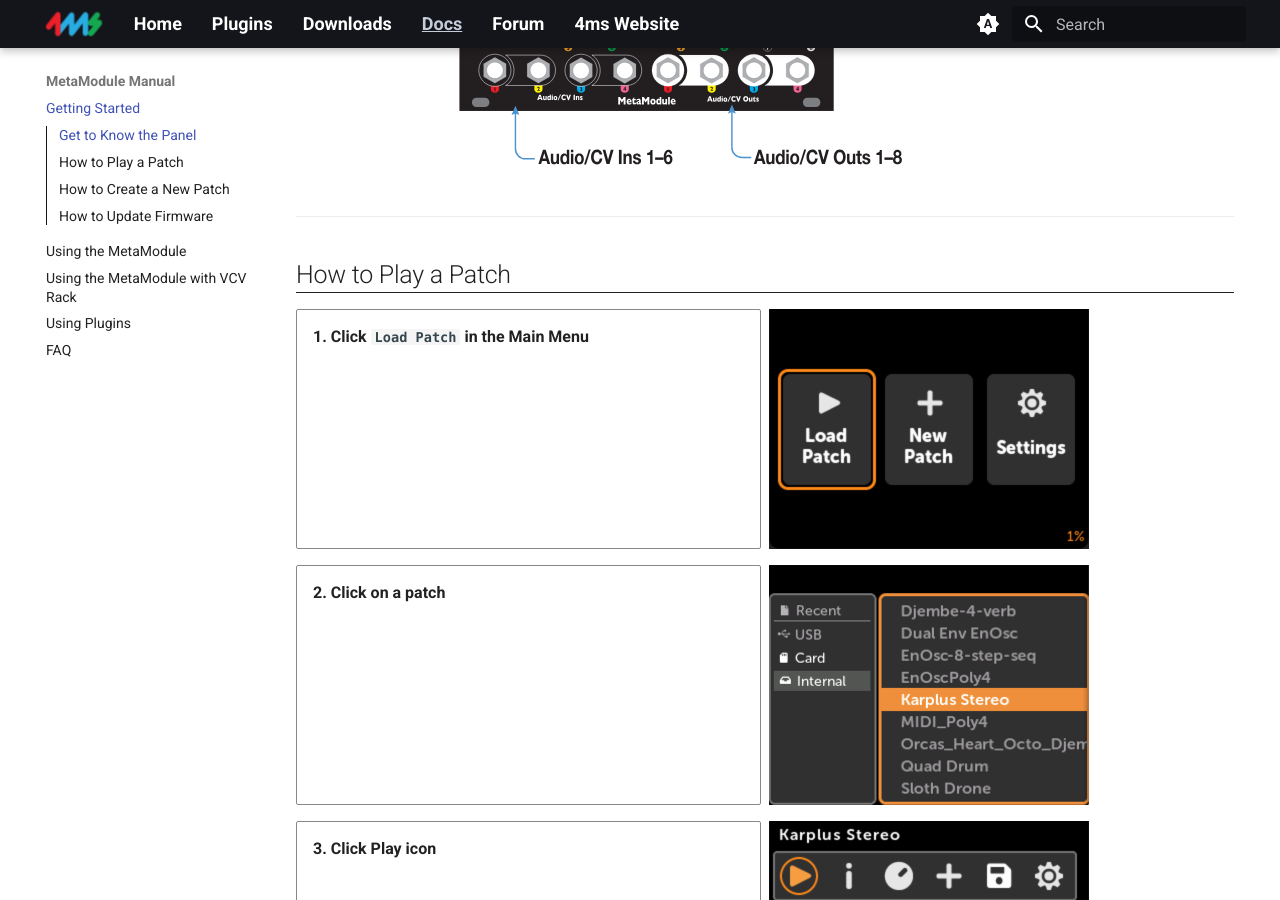
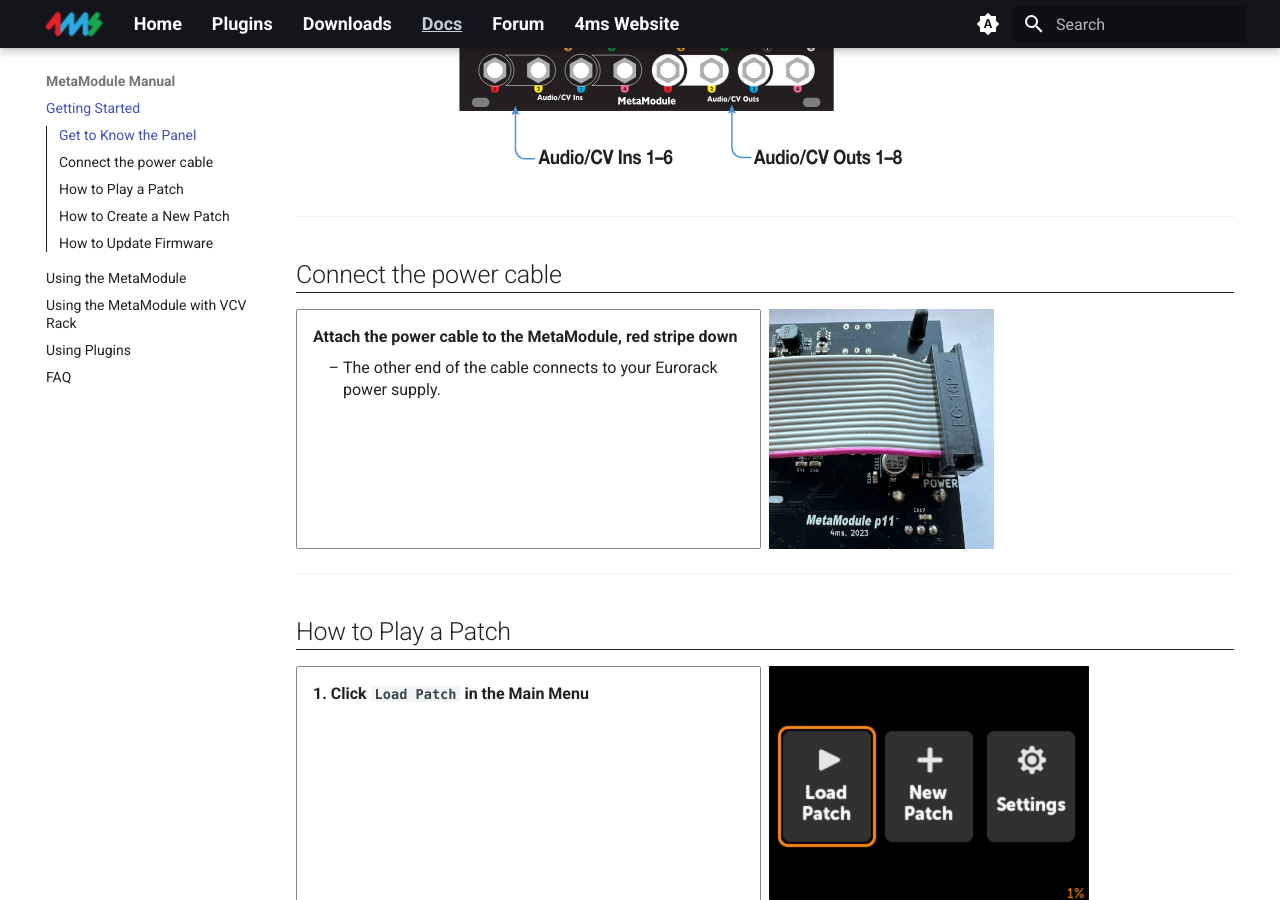
Before and after one commit to 4ms/metamodule-docs-website, an MkDocs documentation site: the page built from docs/getting_started.md, in a window 1280 px wide and 900 px high, scrolled down 566 px. Built offline with MkDocs 1.6.1 and Material for MkDocs 9.7.7, drawn with Linux system fonts in a browser that asks for light colours.

Commit message:
Add power cable instructions

```diff
--- a/docs/getting_started.md
+++ b/docs/getting_started.md
@@ -3,6 +3,18 @@
 ## Get to Know the Panel
 
 ![MetaModule faceplate](./svg/faceplate-overview.svg)
+
+---
+
+## Connect the power cable
+
+<div class="grid cards" markdown>
+-  __Attach the power cable to the MetaModule, red stripe down__
+
+    - The other end of the cable connects to your Eurorack power supply.
+
+   [![Power Cable](./img/power-header.jpg){ .half }](./img/power-header.jpg)
+</div>
 
 ---
 
```
Also changed, not shown: docs/img/power-header.jpg (added).
